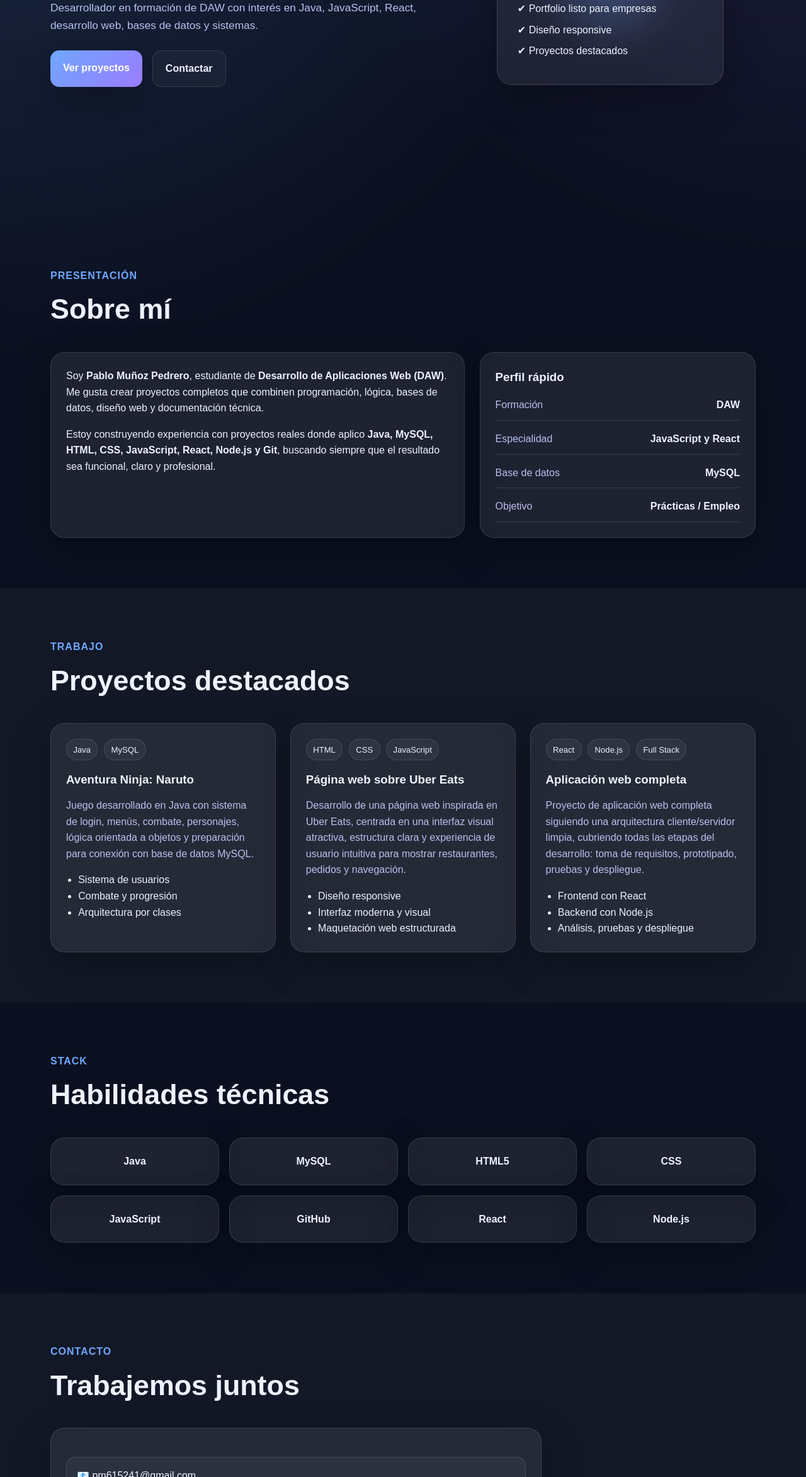
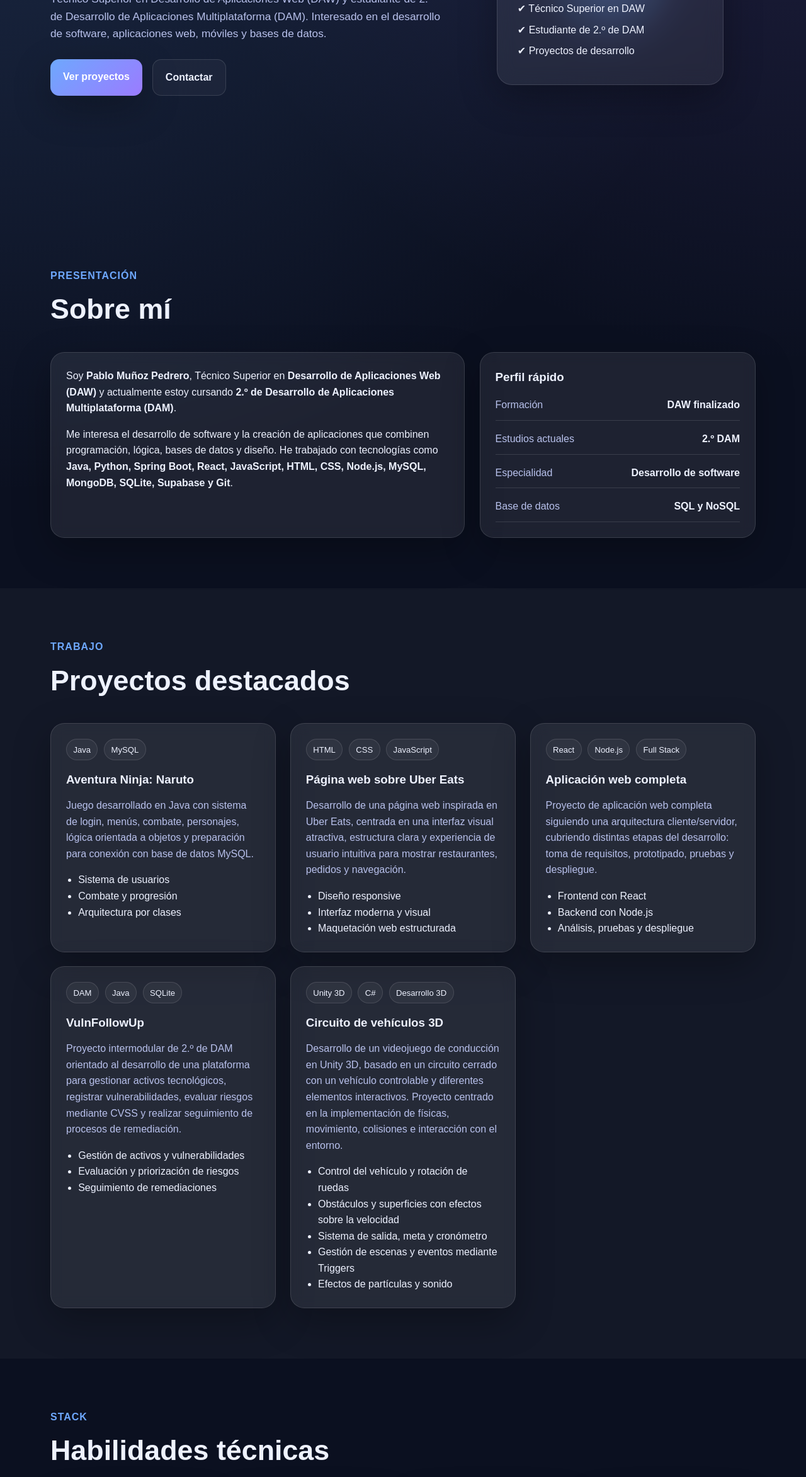
Before and after one commit to Pbloo92/portfolio, a plain HTML site: page index.html in a window 1280 px wide. Shown: the part 455-2800 px from the top of the page at 63% size. Drawn offline with Linux system fonts and the light colour scheme; a script that the page names is missing.

Commit message:
Add files via upload

```diff
--- a/index.html
+++ b/index.html
@@ -1,3 +1,4 @@
+
 <!DOCTYPE html>
 <html lang="es">
 
@@ -6,7 +7,7 @@
     <meta name="viewport" content="width=device-width, initial-scale=1.0" />
     <title>Pablo Muñoz Pedrero | Portfolio</title>
     <meta name="description"
-        content="Portfolio profesional de Pablo Muñoz Pedrero, desarrollador en formación especializado en Java, desarrollo web y bases de datos." />
+        content="Portfolio de Pablo Muñoz Pedrero, Técnico Superior en Desarrollo de Aplicaciones Web y estudiante de Desarrollo de Aplicaciones Multiplataforma." />
     <link rel="stylesheet" href="styles.css" />
 </head>
 
@@ -14,23 +15,30 @@
     <header class="hero" id="inicio">
         <nav class="nav container">
             <div class="logo">Pablo Muñoz Pedrero<span>.</span></div>
+
             <ul class="nav-links">
                 <li><a href="#sobre-mi">Sobre mí</a></li>
                 <li><a href="#proyectos">Proyectos</a></li>
                 <li><a href="#habilidades">Habilidades</a></li>
                 <li><a href="#contacto">Contacto</a></li>
             </ul>
-            <button class="menu-btn" id="menu-btn">☰</button>
+
+            <button class="menu-btn" id="menu-btn" aria-label="Abrir menú">☰</button>
         </nav>
 
         <div class="hero-content container">
             <div class="hero-text">
                 <p class="tag">Portfolio profesional</p>
+
                 <h1>Hola, soy <span>Pablo Muñoz Pedrero</span></h1>
+
                 <p class="subtitle">
-                    Desarrollador en formación de DAW con interés en Java, JavaScript, React, desarrollo web,
-                    bases de datos y sistemas.
+                    Técnico Superior en Desarrollo de Aplicaciones Web (DAW) y estudiante
+                    de 2.º de Desarrollo de Aplicaciones Multiplataforma (DAM).
+                    Interesado en el desarrollo de software, aplicaciones web, móviles
+                    y bases de datos.
                 </p>
+
                 <div class="hero-buttons">
                     <a href="#proyectos" class="btn btn-primary">Ver proyectos</a>
                     <a href="#contacto" class="btn btn-secondary">Contactar</a>
@@ -39,16 +47,19 @@
 
             <div class="hero-card">
                 <div class="card-glow"></div>
+
                 <div class="profile-box">
                     <div class="avatar">
-                        <img src="images/fotoCurriculum.png" alt="Pablo Muñoz Pedrero">
+                        <img src="images/fotoCurriculum.png" alt="Foto de Pablo Muñoz Pedrero">
                     </div>
+
                     <h3>Pablo Muñoz Pedrero</h3>
-                    <p>DAW · Java · Web · MySQL</p>
+                    <p>DAW · DAM · Java · Desarrollo web</p>
+
                     <ul>
-                        <li>✔ Portfolio listo para empresas</li>
-                        <li>✔ Diseño responsive</li>
-                        <li>✔ Proyectos destacados</li>
+                        <li>✔ Técnico Superior en DAW</li>
+                        <li>✔ Estudiante de 2.º de DAM</li>
+                        <li>✔ Proyectos de desarrollo</li>
                     </ul>
                 </div>
             </div>
@@ -61,28 +72,49 @@
                 <p>Presentación</p>
                 <h2>Sobre mí</h2>
             </div>
+
             <div class="about-grid">
                 <div class="about-text card">
                     <p>
-                        Soy <strong>Pablo Muñoz Pedrero</strong>, estudiante de
-                        <strong>Desarrollo de Aplicaciones Web (DAW)</strong>.
-                        Me gusta crear proyectos completos que combinen programación,
-                        lógica, bases de datos, diseño web y documentación técnica.
+                        Soy <strong>Pablo Muñoz Pedrero</strong>, Técnico Superior en
+                        <strong>Desarrollo de Aplicaciones Web (DAW)</strong> y actualmente
+                        estoy cursando <strong>2.º de Desarrollo de Aplicaciones
+                        Multiplataforma (DAM)</strong>.
                     </p>
+
                     <p>
-                        Estoy construyendo experiencia con proyectos reales donde aplico
-                        <strong>Java, MySQL, HTML, CSS, JavaScript, React, Node.js y Git</strong>,
-                        buscando siempre que el resultado sea funcional, claro y profesional.
+                        Me interesa el desarrollo de software y la creación de aplicaciones
+                        que combinen programación, lógica, bases de datos y diseño.
+                        He trabajado con tecnologías como
+                        <strong>Java, Python, Spring Boot, React, JavaScript, HTML,
+                        CSS, Node.js, MySQL, MongoDB, SQLite, Supabase y Git</strong>.
                     </p>
+
                 </div>
 
                 <div class="about-info card">
                     <h3>Perfil rápido</h3>
+
                     <div class="info-list">
-                        <div><span>Formación</span><strong>DAW</strong></div>
-                        <div><span>Especialidad</span><strong>JavaScript y React</strong></div>
-                        <div><span>Base de datos</span><strong>MySQL</strong></div>
-                        <div><span>Objetivo</span><strong>Prácticas / Empleo</strong></div>
+                        <div>
+                            <span>Formación</span>
+                            <strong>DAW finalizado</strong>
+                        </div>
+
+                        <div>
+                            <span>Estudios actuales</span>
+                            <strong>2.º DAM</strong>
+                        </div>
+
+                        <div>
+                            <span>Especialidad</span>
+                            <strong>Desarrollo de software</strong>
+                        </div>
+
+                        <div>
+                            <span>Base de datos</span>
+                            <strong>SQL y NoSQL</strong>
+                        </div>
                     </div>
                 </div>
             </div>
@@ -96,17 +128,21 @@
                 </div>
 
                 <div class="projects-grid">
+
                     <article class="project-card card">
                         <div class="project-top">
                             <span class="badge">Java</span>
                             <span class="badge">MySQL</span>
                         </div>
+
                         <h3>Aventura Ninja: Naruto</h3>
+
                         <p>
-                            Juego desarrollado en Java con sistema de login, menús, combate,
-                            personajes, lógica orientada a objetos y preparación para conexión
-                            con base de datos MySQL.
+                            Juego desarrollado en Java con sistema de login, menús,
+                            combate, personajes, lógica orientada a objetos y preparación
+                            para conexión con base de datos MySQL.
                         </p>
+
                         <ul>
                             <li>Sistema de usuarios</li>
                             <li>Combate y progresión</li>
@@ -120,12 +156,16 @@
                             <span class="badge">CSS</span>
                             <span class="badge">JavaScript</span>
                         </div>
+
                         <h3>Página web sobre Uber Eats</h3>
+
                         <p>
-                            Desarrollo de una página web inspirada en Uber Eats, centrada en
-                            una interfaz visual atractiva, estructura clara y experiencia de
-                            usuario intuitiva para mostrar restaurantes, pedidos y navegación.
+                            Desarrollo de una página web inspirada en Uber Eats,
+                            centrada en una interfaz visual atractiva, estructura
+                            clara y experiencia de usuario intuitiva para mostrar
+                            restaurantes, pedidos y navegación.
                         </p>
+
                         <ul>
                             <li>Diseño responsive</li>
                             <li>Interfaz moderna y visual</li>
@@ -139,18 +179,72 @@
                             <span class="badge">Node.js</span>
                             <span class="badge">Full Stack</span>
                         </div>
+
                         <h3>Aplicación web completa</h3>
+
                         <p>
-                            Proyecto de aplicación web completa siguiendo una arquitectura
-                            cliente/servidor limpia, cubriendo todas las etapas del desarrollo:
-                            toma de requisitos, prototipado, pruebas y despliegue.
+                            Proyecto de aplicación web completa siguiendo una
+                            arquitectura cliente/servidor, cubriendo distintas
+                            etapas del desarrollo: toma de requisitos, prototipado,
+                            pruebas y despliegue.
                         </p>
+
                         <ul>
                             <li>Frontend con React</li>
                             <li>Backend con Node.js</li>
                             <li>Análisis, pruebas y despliegue</li>
                         </ul>
                     </article>
+
+                    <article class="project-card card">
+                        <div class="project-top">
+                            <span class="badge">DAM</span>
+                            <span class="badge">Java</span>
+                            <span class="badge">SQLite</span>
+                        </div>
+
+                        <h3>VulnFollowUp</h3>
+
+                        <p>
+                            Proyecto intermodular de 2.º de DAM orientado al desarrollo
+                            de una plataforma para gestionar activos tecnológicos,
+                            registrar vulnerabilidades, evaluar riesgos mediante CVSS
+                            y realizar seguimiento de procesos de remediación.
+                        </p>
+
+                        <ul>
+                            <li>Gestión de activos y vulnerabilidades</li>
+                            <li>Evaluación y priorización de riesgos</li>
+                            <li>Seguimiento de remediaciones</li>
+                        </ul>
+                    </article>
+
+                    <article class="project-card card">
+                        <div class="project-top">
+                            <span class="badge">Unity 3D</span>
+                            <span class="badge">C#</span>
+                            <span class="badge">Desarrollo 3D</span>
+                        </div>
+
+                        <h3>Circuito de vehículos 3D</h3>
+
+                        <p>
+                            Desarrollo de un videojuego de conducción en Unity 3D,
+                            basado en un circuito cerrado con un vehículo controlable
+                            y diferentes elementos interactivos. Proyecto centrado
+                            en la implementación de físicas, movimiento, colisiones
+                            e interacción con el entorno.
+                        </p>
+
+                        <ul>
+                            <li>Control del vehículo y rotación de ruedas</li>
+                            <li>Obstáculos y superficies con efectos sobre la velocidad</li>
+                            <li>Sistema de salida, meta y cronómetro</li>
+                            <li>Gestión de escenas y eventos mediante Triggers</li>
+                            <li>Efectos de partículas y sonido</li>
+                        </ul>
+                    </article>
+
                 </div>
             </div>
         </section>
@@ -163,13 +257,20 @@
 
             <div class="skills-grid">
                 <div class="skill card">Java</div>
-                <div class="skill card">MySQL</div>
+                <div class="skill card">Python</div>
+                <div class="skill card">Spring Boot</div>
+                <div class="skill card">Android Studio</div>
                 <div class="skill card">HTML5</div>
                 <div class="skill card">CSS</div>
                 <div class="skill card">JavaScript</div>
-                <div class="skill card">GitHub</div>
                 <div class="skill card">React</div>
                 <div class="skill card">Node.js</div>
+                <div class="skill card">MySQL</div>
+                <div class="skill card">MongoDB</div>
+                <div class="skill card">SQLite</div>
+                <div class="skill card">Supabase</div>
+                <div class="skill card">XML</div>
+                <div class="skill card">Git / GitHub</div>
             </div>
         </section>
 
@@ -182,11 +283,19 @@
 
                 <div class="contact-box card">
                     <div class="contact-links">
-                        <a href="mailto:pm615241@gmail.com" class="contact-link">📧 pm615241@gmail.com</a>
-                        <a href="https://github.com/Pbloo92" target="_blank" class="contact-link">💻
-                            github</a>
-                        <a href="https://www.linkedin.com/in/pablo-mu%C3%B1oz-pedrero-4754083b1/" target="_blank"
-                            class="contact-link">🔗 linkedIn</a>
+                        <a href="mailto:pm615241@gmail.com" class="contact-link">
+                            📧 pm615241@gmail.com
+                        </a>
+
+                        <a href="https://github.com/Pbloo92" target="_blank"
+                            rel="noopener noreferrer" class="contact-link">
+                            💻 GitHub
+                        </a>
+
+                        <a href="https://www.linkedin.com/in/pablo-mu%C3%B1oz-pedrero-4754083b1/"
+                            target="_blank" rel="noopener noreferrer" class="contact-link">
+                            🔗 LinkedIn
+                        </a>
                     </div>
                 </div>
             </div>
```
Also changed, not shown: styles.css (+31 -13 lines).
